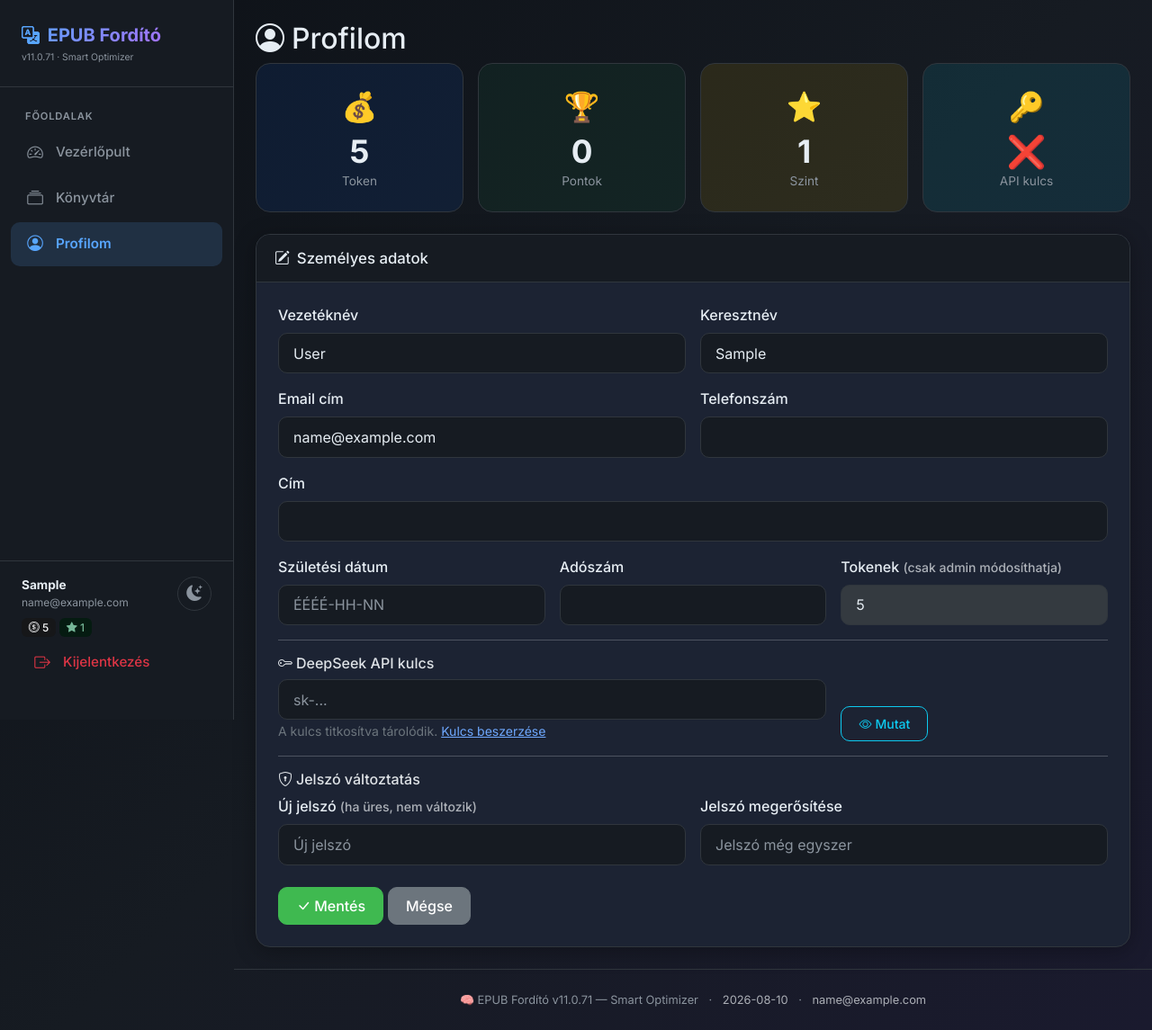
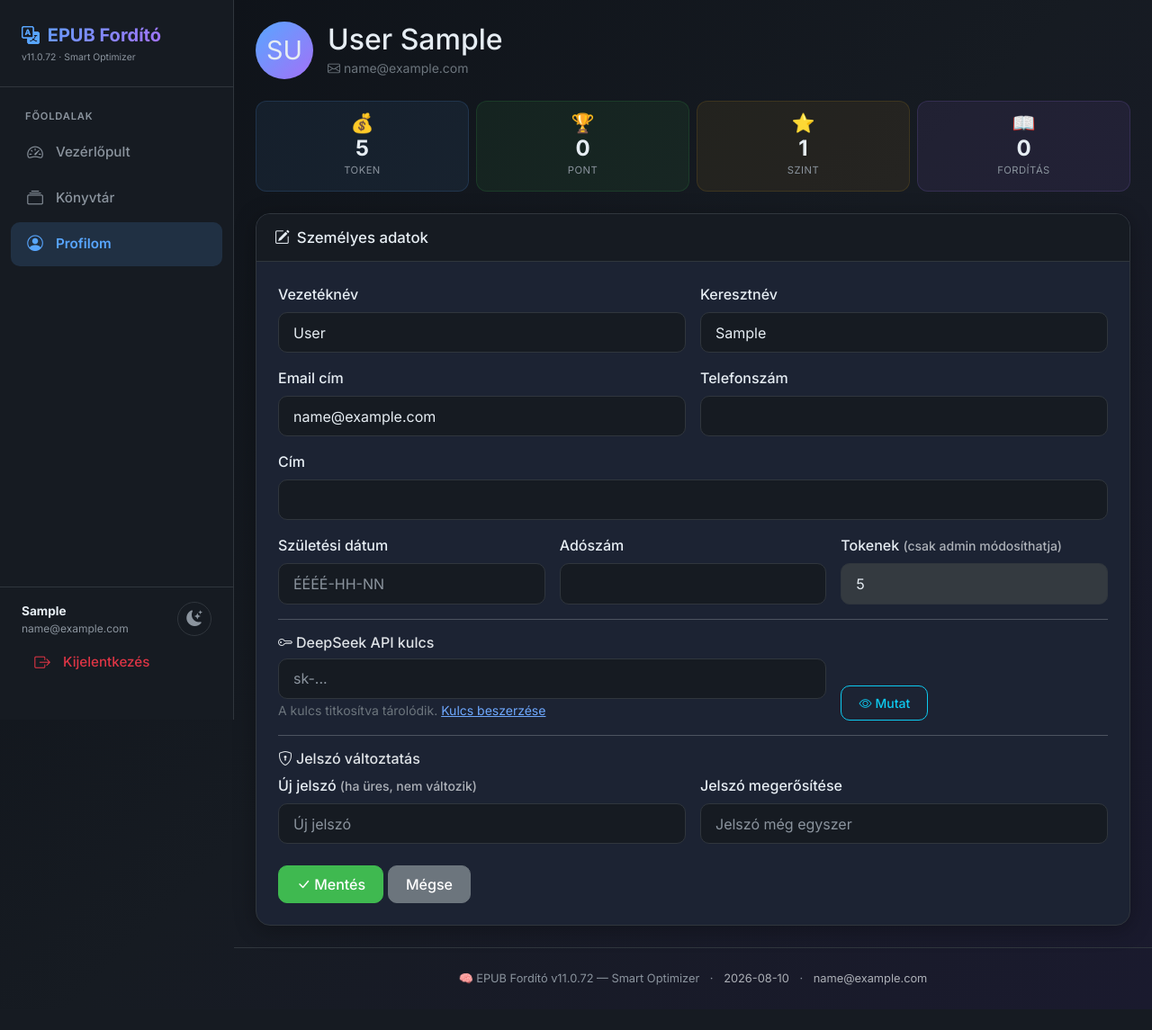
Before and after one commit to sorosg/Epub-translate, a Flask app: page /profile in a window 1280 px wide. Shown: the whole page at 90% size. After the commit the page ends 1095 px from the top, so only its background shows below. Run offline with Flask 3, Linux system fonts and the light colour scheme; the visitor is signed in with stand-in values (Sample User, id 1); data that the repository does not hold is empty; parts of the project's set-up code (start-up, migrations or seed data) failed here and were passed over.

Commit message:
v11.0.72: Profil statisztika áthelyezés + install.sh frissítési hiba javítás
- Token/szint badge-ek eltávolítása a sidebar footerből (base.html)
- Statisztika kártyák áthelyezése a profil oldalra (profile.html)
- Új .stat-card-mini CSS osztály hozzáadása (main.css)
- Hibás emoji javítása (📖) a profil oldalon
- translations_count átadása a /profile route-ban (app.py)
- install.sh: perform_update() - git reset --hard után már nem írja felül a fájlokat a create_all_files()
- Verzió bump: 11.0.71 -> 11.0.72 (config.py, install.sh)

```diff
--- a/src/backend/app.py
+++ b/src/backend/app.py
@@ -1028,7 +1028,8 @@ def profile():
         if password:
             if password != password_confirm:
                 flash(_('A jelszavak nem egyeznek!'), 'error')
-                return render_template('profile.html', user=current_user)
+                translations_count = Translation.query.filter_by(user_id=current_user.id).count()
+                return render_template('profile.html', user=current_user, translations_count=translations_count)
             current_user.password_hash = generate_password_hash(password)
             flash(_('Jelszó sikeresen megváltoztatva!'), 'success')
 
@@ -1036,7 +1037,8 @@ def profile():
         flash(_('Profil adatok mentve!'), 'success')
         return redirect(url_for('profile'))
 
-    return render_template('profile.html', user=current_user)
+    translations_count = Translation.query.filter_by(user_id=current_user.id).count()
+    return render_template('profile.html', user=current_user, translations_count=translations_count)
 
 @app.route('/api/user/settings', methods=['POST'])
 @login_required
--- a/src/backend/config.py
+++ b/src/backend/config.py
@@ -3,7 +3,7 @@ from dotenv import load_dotenv
 load_dotenv()
 
 class Config:
-    VERSION = os.environ.get('VERSION', '11.0.71')
+    VERSION = os.environ.get('VERSION', '11.0.72')
     CODENAME = os.environ.get('CODENAME', 'Smart Optimizer')
     RELEASE_DATE = os.environ.get('RELEASE_DATE', '2026-08-10')
     SECRET_KEY = os.environ.get('SECRET_KEY', 'change-this')
--- a/src/backend/templates/base.html
+++ b/src/backend/templates/base.html
@@ -77,10 +77,6 @@
       <button id="themeToggle" title="Váltás sötét/világos témára" onclick="toggleTheme()">
         <i id="themeIcon" class="bi {{ 'bi-moon-stars-fill' if current_user.dark_mode else 'bi-sun-fill' }}"></i>
       </button>
-    </div>
-    <div class="d-flex gap-1 mb-2">
-      <span class="badge bg-secondary-subtle text-light"><i class="bi bi-coin"></i> {{ current_user.tokens }}</span>
-      <span class="badge bg-success-subtle text-success-emphasis"><i class="bi bi-star-fill"></i> {{ current_user.level }}</span>
     </div>
     <a class="sidebar-link text-danger mt-1" href="/logout" style="padding:0.5rem 0.75rem;">
       <i class="bi bi-box-arrow-right"></i> Kijelentkezés
--- a/src/backend/templates/profile.html
+++ b/src/backend/templates/profile.html
@@ -1,34 +1,42 @@
 {% extends "base.html" %}{% block title %}Profilom{% endblock %}{% block content %}
-<h2><i class="bi bi-person-circle me-2"></i>Profilom</h2>
+<div class="d-flex align-items-center gap-3 mb-4">
+  <div class="avatar-circle" style="width:64px;height:64px;background:linear-gradient(135deg,var(--accent-blue),var(--accent-purple));border-radius:50%;display:flex;align-items:center;justify-content:center;font-size:1.8rem;flex-shrink:0;">
+    {{ user.first_name[0] if user.first_name else '?' }}{{ user.last_name[0] if user.last_name else '' }}
+  </div>
+  <div>
+    <h2 class="mb-0">{{ user.last_name }} {{ user.first_name }}</h2>
+    <small class="text-secondary"><i class="bi bi-envelope me-1"></i>{{ user.email }}</small>
+  </div>
+</div>
 
-<!-- Token és statisztika kártyák -->
-<div class="row g-3 mb-4">
-  <div class="col-md-3 col-6">
-    <div class="stat-card bg-primary bg-opacity-10 text-center h-100">
-      <div class="stat-icon">💰</div>
-      <div class="stat-value">{{ user.tokens }}</div>
-      <div class="stat-label">Token</div>
+<!-- Kompakt statisztika kártyák -->
+<div class="row g-2 mb-4">
+  <div class="col-6 col-md-3">
+    <div class="stat-card-mini" style="background:rgba(88,166,255,0.08); border:1px solid rgba(88,166,255,0.15);">
+      <div class="stat-card-mini-icon">💰</div>
+      <div class="stat-card-mini-value">{{ user.tokens if user.tokens is not none else 0 }}</div>
+      <div class="stat-card-mini-label">token</div>
     </div>
   </div>
-  <div class="col-md-3 col-6">
-    <div class="stat-card bg-success bg-opacity-10 text-center h-100">
-      <div class="stat-icon">🏆</div>
-      <div class="stat-value">{{ user.points }}</div>
-      <div class="stat-label">Pontok</div>
+  <div class="col-6 col-md-3">
+    <div class="stat-card-mini" style="background:rgba(63,185,80,0.08); border:1px solid rgba(63,185,80,0.15);">
+      <div class="stat-card-mini-icon">🏆</div>
+      <div class="stat-card-mini-value">{{ user.points if user.points is not none else 0 }}</div>
+      <div class="stat-card-mini-label">pont</div>
     </div>
   </div>
-  <div class="col-md-3 col-6">
-    <div class="stat-card bg-warning bg-opacity-10 text-center h-100">
-      <div class="stat-icon">⭐</div>
-      <div class="stat-value">{{ user.level }}</div>
-      <div class="stat-label">Szint</div>
+  <div class="col-6 col-md-3">
+    <div class="stat-card-mini" style="background:rgba(210,153,29,0.08); border:1px solid rgba(210,153,29,0.15);">
+      <div class="stat-card-mini-icon">⭐</div>
+      <div class="stat-card-mini-value">{{ user.level if user.level is not none else 1 }}</div>
+      <div class="stat-card-mini-label">szint</div>
     </div>
   </div>
-  <div class="col-md-3 col-6">
-    <div class="stat-card bg-info bg-opacity-10 text-center h-100">
-      <div class="stat-icon">🔑</div>
-      <div class="stat-value">{% if user.deepseek_api_key %}✅{% else %}❌{% endif %}</div>
-      <div class="stat-label">API kulcs</div>
+  <div class="col-6 col-md-3">
+    <div class="stat-card-mini" style="background:rgba(163,113,247,0.08); border:1px solid rgba(163,113,247,0.15);">
+      <div class="stat-card-mini-icon">📖</div>
+      <div class="stat-card-mini-value">{{ translations_count }}</div>
+      <div class="stat-card-mini-label">fordítás</div>
     </div>
   </div>
 </div>
--- a/src/static/css/main.css
+++ b/src/static/css/main.css
@@ -210,3 +210,13 @@ body {
 .animate-in { animation:fadeInUp 0.5s ease forwards; }
 .upload-zone { border:2px dashed var(--border-color); border-radius:12px; padding:2rem; text-align:center; transition:all 0.3s ease; background:var(--bg-secondary); }
 .upload-zone:hover { border-color:var(--accent-blue); background:var(--hover-bg); }
+
+/* === PROFILE STAT MINI KÁRTYÁK === */
+.stat-card-mini {
+  border-radius: 12px; padding: 0.85rem 0.6rem; text-align: center;
+  transition: all 0.2s ease; cursor: default;
+}
+.stat-card-mini:hover { transform: translateY(-2px); }
+.stat-card-mini-icon { font-size: 1.3rem; margin-bottom: 0.25rem; line-height: 1; }
+.stat-card-mini-value { font-size: 1.5rem; font-weight: 700; line-height: 1.15; }
+.stat-card-mini-label { font-size: 0.7rem; color: var(--text-secondary); text-transform: uppercase; letter-spacing: 0.5px; margin-top: 0.15rem; }
```
Also changed, not shown: src/backend/templates/dashboard.html (+0 -12 lines), 1 other file.
